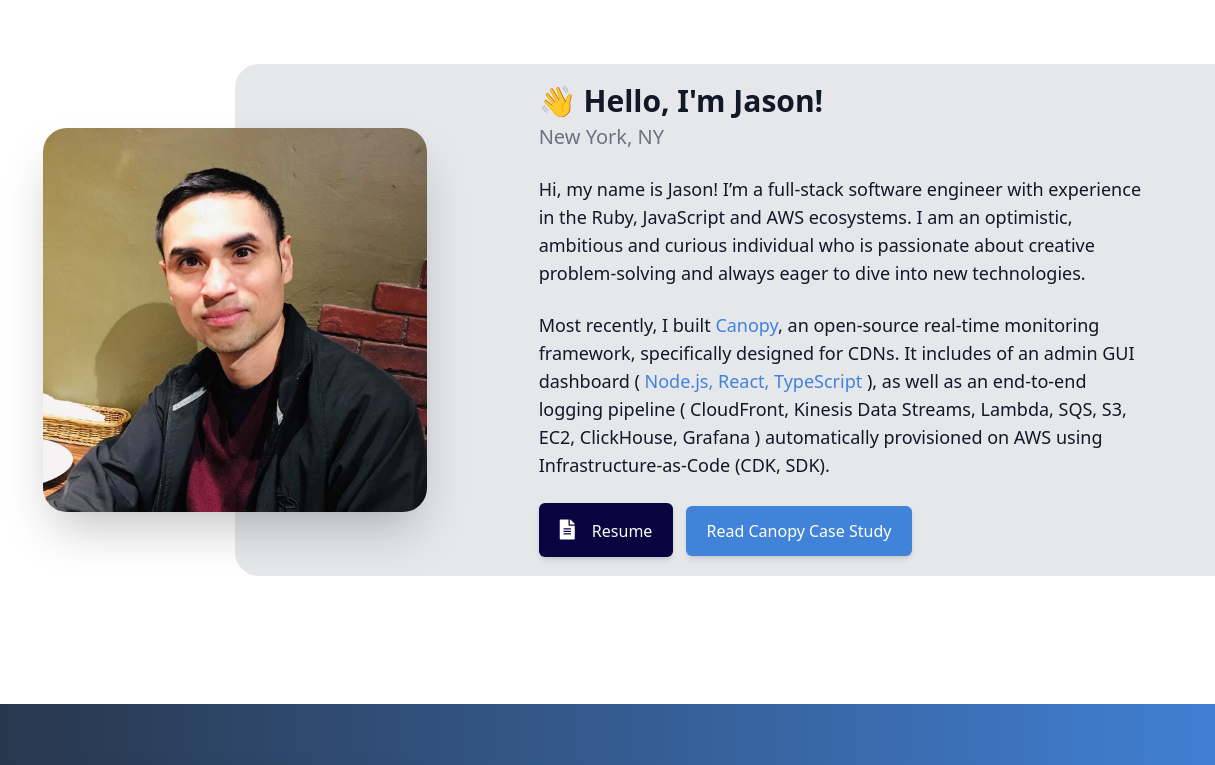
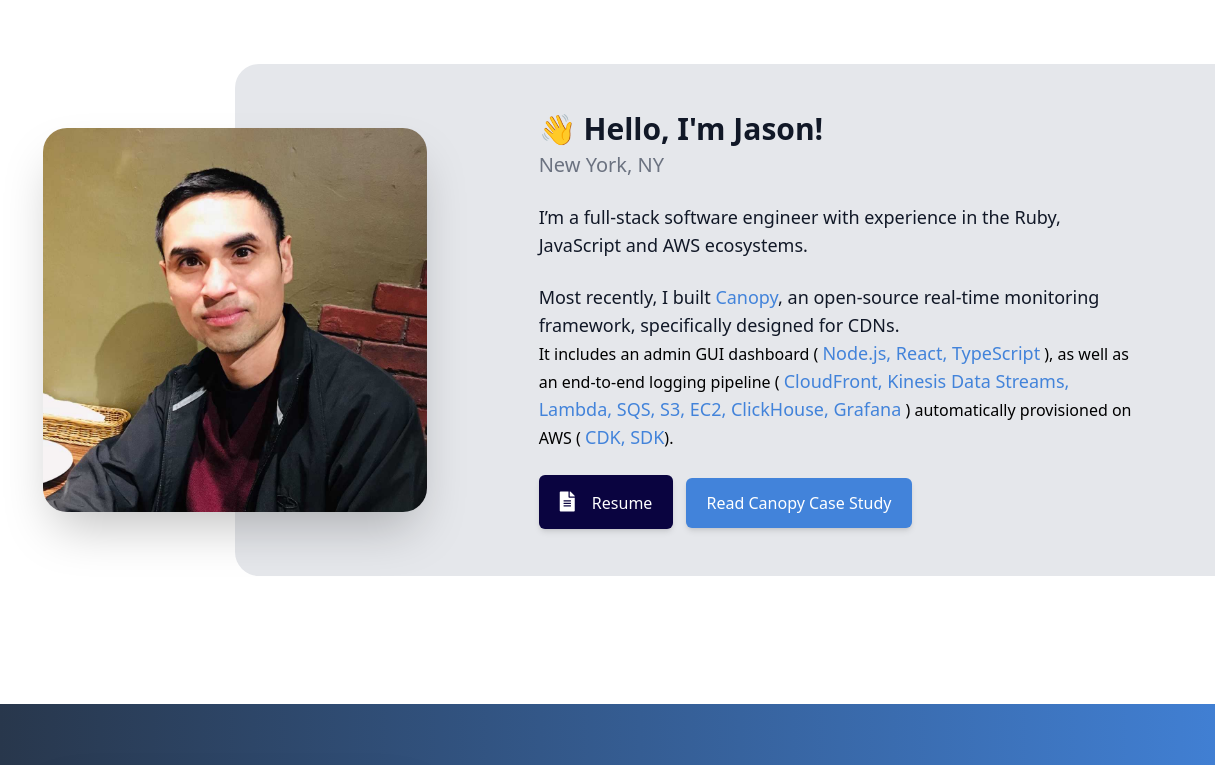
Before and after one commit to jason-ng3/jason-ng3.github.io, a website: page index.html in a window 1280 px wide. Shown: the top 765 px of the page, 0-1215 px from the left. Drawn offline with Linux system fonts and the light colour scheme.

Commit message:
Change profile description

```diff
--- a/index.html
+++ b/index.html
@@ -202,11 +202,8 @@
                 New York, NY
               </h4>
               <p class="text-lg text-gray-900 mt-6">
-                Hi, my name is Jason! I’m a full-stack software engineer
-                with experience in the Ruby, JavaScript and AWS ecosystems. I am
-                an optimistic, ambitious and curious individual who is passionate
-                about creative problem-solving and always eager to dive into new
-                technologies.
+                I’m a full-stack software engineer with experience in the Ruby, JavaScript
+                and AWS ecosystems.
               </p>
               <p class="text-lg text-gray-900 mt-6">
                 Most recently, I built
@@ -215,16 +212,16 @@
                   href="https://canopy-framework.github.io/"
                   target="_blank"
                   >Canopy</a
-                >, an open-source real-time monitoring framework, specifically designed for CDNs. It includes
-                of an admin GUI dashboard (
-                <span class="mt-3 text-lg text-tailslideblue">
-                  Node.js, React, TypeScript
-                </span>
+                >, an open-source real-time monitoring framework, specifically designed for CDNs.
+              </p>
+                It includes an admin GUI dashboard (
+                <span class="mt-3 text-lg text-tailslideblue">Node.js, React, TypeScript</span>
                 ), as well as an end-to-end logging pipeline (
-                <span class="mt-3 text-lg text-tailslideblue"></span>
-                  CloudFront, Kinesis Data Streams, Lambda, SQS, S3, EC2, ClickHouse, Grafana
-                </span>
-                ) automatically provisioned on AWS using Infrastructure-as-Code (CDK, SDK).
+                <span class="mt-3 text-lg text-tailslideblue">CloudFront, Kinesis Data Streams, Lambda, SQS, S3, EC2, ClickHouse, Grafana</span>
+                ) automatically provisioned on AWS (
+                <span class="mt-3 text-lg text-tailslideblue">CDK, SDK</span>).
+              <p>
+
               </p>
               <a
                 class="
```
